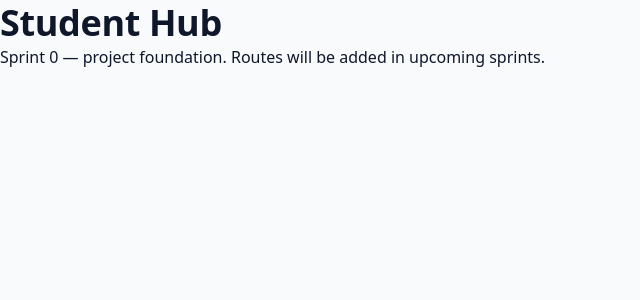
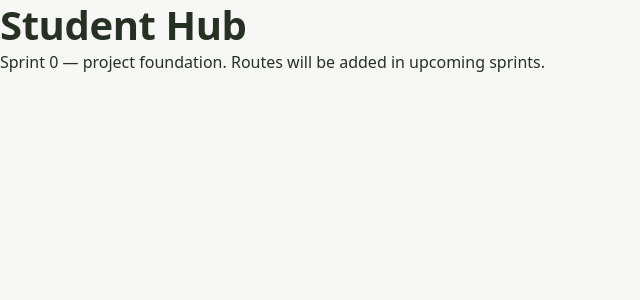
Before and after one commit to Ziad-Amr1/student-learning-hub, a React (Vite) app: page / in a window 1280 px wide. Shown: the top 300 px of the page, without its empty margins (0-640 px from the left). Built offline with nearby package versions, Linux system fonts and the light colour scheme.

Commit message:
feat: finalize design system

```diff
--- a/src/components/ui/Avatar.css
+++ b/src/components/ui/Avatar.css
@@ -23,8 +23,8 @@
 }
 
 .avatar--lg {
-  width: 3.5rem;
-  height: 3.5rem;
+  width: 3rem;
+  height: 3rem;
   font-size: var(--font-size-h4);
 }
 
--- a/src/components/ui/Button.css
+++ b/src/components/ui/Button.css
@@ -81,7 +81,7 @@
 
 .btn--destructive {
   background-color: var(--color-destructive);
-  color: #ffffff;
+  color: var(--color-destructive-foreground);
 }
 
 .btn--destructive:hover:not(:disabled) {
--- a/src/styles/tokens.css
+++ b/src/styles/tokens.css
@@ -1,5 +1,5 @@
 /* ============================================================
-   TechMaster Student Hub — Design Tokens
+   Huby — Design Tokens
    Single source of truth for the visual language.
    Components must consume these tokens, never hardcode values.
    ============================================================ */
@@ -7,61 +7,71 @@
 :root {
   /* ----------------------------------------------------------
      COLOR — semantic palette (light theme only for now)
-     Base hues: indigo (primary), teal (accent), slate (neutral)
+     Base hues: sage green (primary), muted teal (accent),
+     warm stone (secondary/neutral) — an organic, calm palette
+     suited to a student productivity app.
      Semantic states ship in three steps:
        base   → fills / icons
        strong → text on white or on soft backgrounds
        soft   → tinted backgrounds (badges, alerts)
      ---------------------------------------------------------- */
-  --color-background: #f8fafc;
-  --color-foreground: #0f172a;
+  --color-background: #f7f8f5;
+  --color-foreground: #263124;
 
   --color-surface: #ffffff;
-  --color-surface-muted: #f1f5f9;
+  --color-surface-muted: #eef1ea;
 
-  --color-primary: #4f46e5;
-  --color-primary-hover: #4338ca;
-  --color-primary-strong: #3730a3;
-  --color-primary-soft: #e0e7ff;
+  --color-primary: #4f6b3f;
+  --color-primary-hover: #3f5a30;
+  --color-primary-strong: #33452a;
+  --color-primary-soft: #e4eadc;
   --color-primary-foreground: #ffffff;
 
-  --color-secondary: #e2e8f0;
-  --color-secondary-hover: #cbd5e1;
-  --color-secondary-strong: #334155;
-  --color-secondary-foreground: #1e293b;
+  --color-secondary: #e4e7de;
+  --color-secondary-hover: #d3d8c9;
+  --color-secondary-strong: #3a3f37;
+  --color-secondary-foreground: #2b3129;
 
-  --color-accent: #0d9488;
-  --color-accent-strong: #0f766e;
-  --color-accent-soft: #ccfbf1;
+  --color-accent: #4f6360;
+  --color-accent-strong: #33413e;
+  --color-accent-soft: #dce6e4;
   --color-accent-foreground: #ffffff;
 
-  --color-muted: #f1f5f9;
-  --color-muted-foreground: #475569;
+  --color-muted: #eef1ea;
+  --color-muted-foreground: #5b6357;
 
-  --color-border: #e2e8f0;
-  --color-input: #cbd5e1;
-  --color-ring: #6366f1;
-  --ring-soft: rgba(79, 70, 229, 0.16);
+  --color-border: #d7ded0;
+  --color-input: #b9c4ac;
+  --color-ring: #3f5a30;
+  --ring-soft: rgba(79, 107, 63, 0.16);
 
-  --color-success: #16a34a;
-  --color-success-strong: #15803d;
-  --color-success-soft: #dcfce7;
+  --color-success: #4a7530;
+  --color-success-strong: #2f4a1f;
+  --color-success-soft: #e3edda;
 
-  --color-warning: #d97706;
-  --color-warning-strong: #b45309;
-  --color-warning-soft: #fef3c7;
+  --color-warning: #b8863b;
+  --color-warning-strong: #7a5a22;
+  --color-warning-soft: #f3e8d2;
 
-  --color-destructive: #dc2626;
-  --color-destructive-hover: #b91c1c;
-  --color-destructive-strong: #b91c1c;
-  --color-destructive-soft: #fee2e2;
+  --color-destructive: #b23b3b;
+  --color-destructive-hover: #922f2f;
+  --color-destructive-strong: #7a2a29;
+  --color-destructive-soft: #f3dedc;
+  --color-destructive-foreground: #ffffff;
 
-  --color-info: #2563eb;
-  --color-info-strong: #1d4ed8;
-  --color-info-soft: #dbeafe;
+  --color-info: #4a6b8a;
+  --color-info-strong: #33506b;
+  --color-info-soft: #dce6ed;
 
   /* ----------------------------------------------------------
      TYPOGRAPHY
+     Modular scale, ratio 1.25 (major third), anchored at the
+     16px body size and rounded to the 4px spacing grid — each
+     step below body shares that grid too, so type and spacing
+     are expressions of the same base unit.
+       display 48 → h1 40 → h2 32 → h3 24 → h4 20 → body 16
+     small/caption break the pure ratio deliberately (legibility
+     floor, not a proportion problem).
      ---------------------------------------------------------- */
   --font-sans:
     system-ui,
@@ -72,14 +82,14 @@
     Arial,
     sans-serif;
 
-  --font-size-display: 2.75rem;   /* 44px */
-  --font-size-h1: 2.25rem;        /* 36px */
-  --font-size-h2: 1.75rem;        /* 28px */
-  --font-size-h3: 1.375rem;       /* 22px */
-  --font-size-h4: 1.125rem;       /* 18px */
-  --font-size-body: 1rem;         /* 16px */
-  --font-size-small: 0.875rem;    /* 14px */
-  --font-size-caption: 0.75rem;   /* 12px */
+  --font-size-display: 3rem;      /* 48px = --space-12 */
+  --font-size-h1: 2.5rem;         /* 40px = --space-10 */
+  --font-size-h2: 2rem;           /* 32px = --space-8 */
+  --font-size-h3: 1.5rem;         /* 24px = --space-6 */
+  --font-size-h4: 1.25rem;        /* 20px = --space-5 */
+  --font-size-body: 1rem;         /* 16px = --space-4 (anchor) */
+  --font-size-small: 0.875rem;    /* 14px — accessibility floor, not on-scale */
+  --font-size-caption: 0.75rem;   /* 12px = --space-3 — floor, not on-scale */
 
   --line-height-tight: 1.15;
   --line-height-heading: 1.25;
@@ -98,6 +108,7 @@
   --space-2: 0.5rem;    /* 8px  */
   --space-3: 0.75rem;   /* 12px */
   --space-4: 1rem;      /* 16px */
+  --space-5: 1.25rem;   /* 20px */
   --space-6: 1.5rem;    /* 24px */
   --space-8: 2rem;      /* 32px */
   --space-10: 2.5rem;   /* 40px */
@@ -106,21 +117,28 @@
   --space-20: 5rem;     /* 80px */
 
   /* ----------------------------------------------------------
-     BORDER RADIUS
+     ICON SIZES  (aligned to the spacing grid)
      ---------------------------------------------------------- */
-  --radius-sm: 0.375rem;  /* 6px  */
-  --radius-md: 0.5rem;    /* 8px  */
-  --radius-lg: 0.75rem;   /* 12px */
-  --radius-xl: 1rem;      /* 16px */
+  --icon-sm: var(--space-4);   /* 16px — inline with body/small text */
+  --icon-md: var(--space-5);   /* 20px — default button/nav icons */
+  --icon-lg: var(--space-6);   /* 24px — section headers, empty states */
+
+  /* ----------------------------------------------------------
+     BORDER RADIUS  (full scale now on the 4px spacing grid)
+     ---------------------------------------------------------- */
+  --radius-sm: 0.25rem;   /* 4px  = --space-1 */
+  --radius-md: 0.5rem;    /* 8px  = --space-2 */
+  --radius-lg: 0.75rem;   /* 12px = --space-3 */
+  --radius-xl: 1rem;      /* 16px = --space-4 */
   --radius-full: 9999px;
 
   /* ----------------------------------------------------------
      SHADOWS (restrained — use sparingly)
      ---------------------------------------------------------- */
   --shadow-none: none;
-  --shadow-sm: 0 1px 2px rgba(15, 23, 42, 0.06);
-  --shadow-md: 0 2px 8px rgba(15, 23, 42, 0.08);
-  --shadow-lg: 0 8px 24px rgba(15, 23, 42, 0.12);
+  --shadow-sm: 0 1px 2px rgba(38, 49, 36, 0.06);
+  --shadow-md: 0 2px 8px rgba(38, 49, 36, 0.08);
+  --shadow-lg: 0 8px 24px rgba(38, 49, 36, 0.12);
 
   /* ----------------------------------------------------------
      LAYOUT
```
